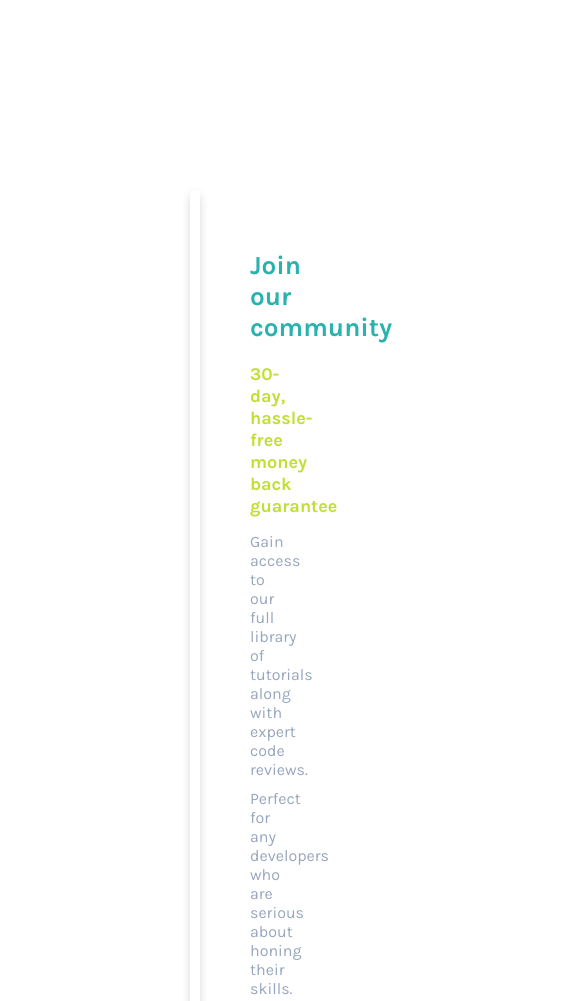
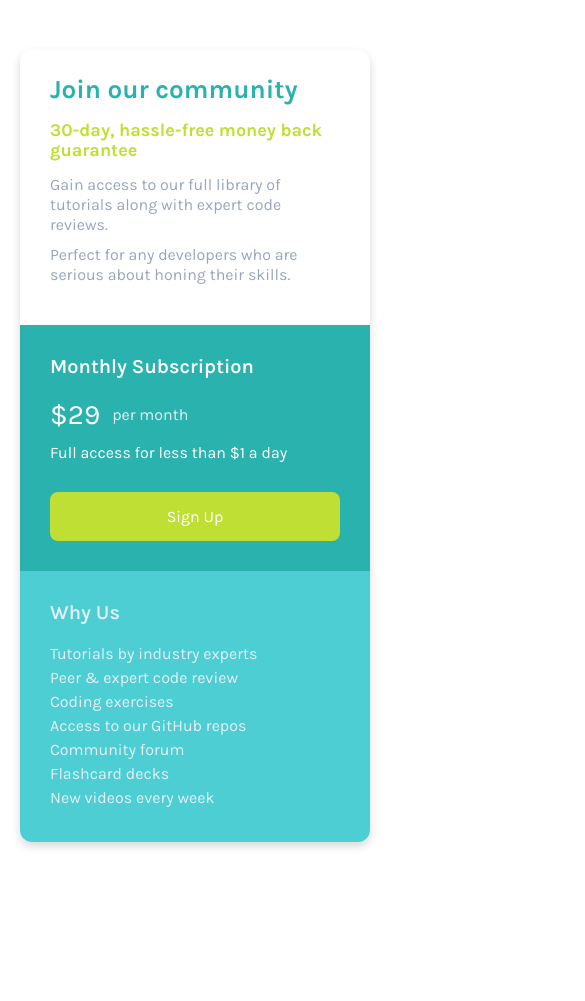
Before and after one commit to miss-sem/single-price-page, a plain HTML site: page single price page/index.html in a window 390 px wide. Shown: the top 1001 px of the page, 585 px wide, since content can reach past the window. After the commit the page ends 892 px from the top, so only its background shows below. Drawn offline with Linux system fonts and the light colour scheme.

Commit message:
mt last commit on this project

```diff
--- a/single price page/index.css
+++ b/single price page/index.css
@@ -16,8 +16,7 @@ body{
     height: 100%;
     margin: 0;
     font-family: Karla;
-    padding: 190px;
-
+    padding: 180px 20px;
 }
 
 .mother{
@@ -64,7 +63,7 @@ body{
 .first{
     width: 50%;
     background-color: var(--cyan);
-    padding: 50px;
+    padding: 60px;
     border-radius: 0 0 0 12px;
 }
 .first p:first-child{
@@ -86,7 +85,7 @@ body{
     gap: 12px;
 }
 .link{
-    width: 300px;
+    width: 100%;
     padding: 15px;
     border-radius: 8px;
     background-color: var(--yellow);
@@ -101,7 +100,7 @@ body{
 .second{
     width: 50%;
     background-color:rgb(77, 206, 211);
-    padding: 50px;
+    padding: 60px;
     border-radius: 0 0 12px 0;
 }
 .second p:first-child{
@@ -113,12 +112,20 @@ body{
     color: hsl(204, 43%, 93%);
  }
 
- @media screen and (max-width:800px) {
+ @media  screen and (max-width: 700px) {
+    body{
+            padding: 50px 20px;
+        }
+
      .container{
-        display: flex;
         flex-direction: column;
      }
-
+      .community , .first , .second {
+        padding:30px;
+      }
+     .community p{
+        line-height: 20px;
+     }
      .first {
         width: 100%;
         border-radius: 0;
@@ -126,14 +133,10 @@ body{
 
      .second{
         width: 100%;
-        border-radius: 0;
         border-radius: 0 0 12px 12px;
      }
      .second p{
         margin-bottom: 5px;
      }
-     .link{
-        width: 500px;
-     }
 
 }
```
